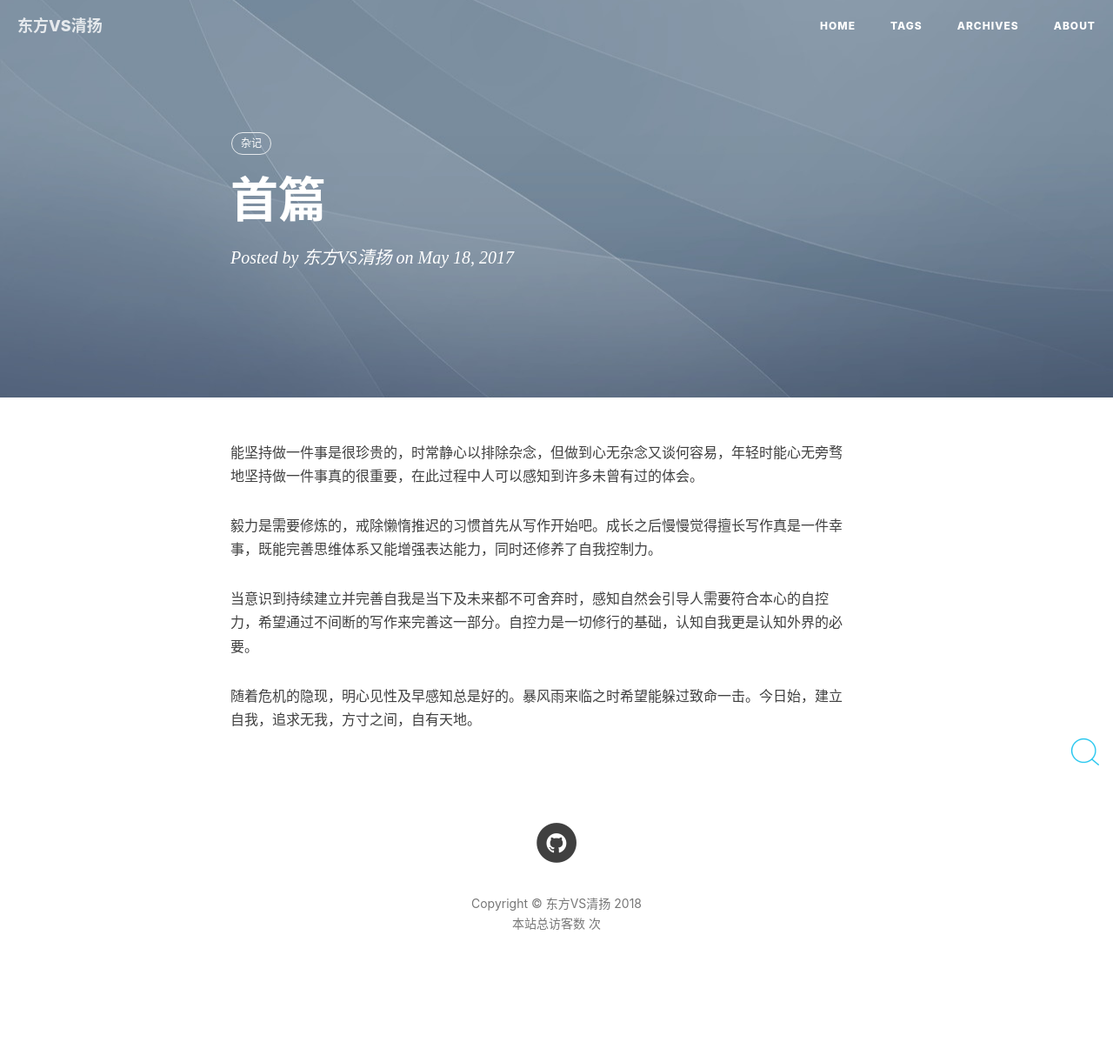
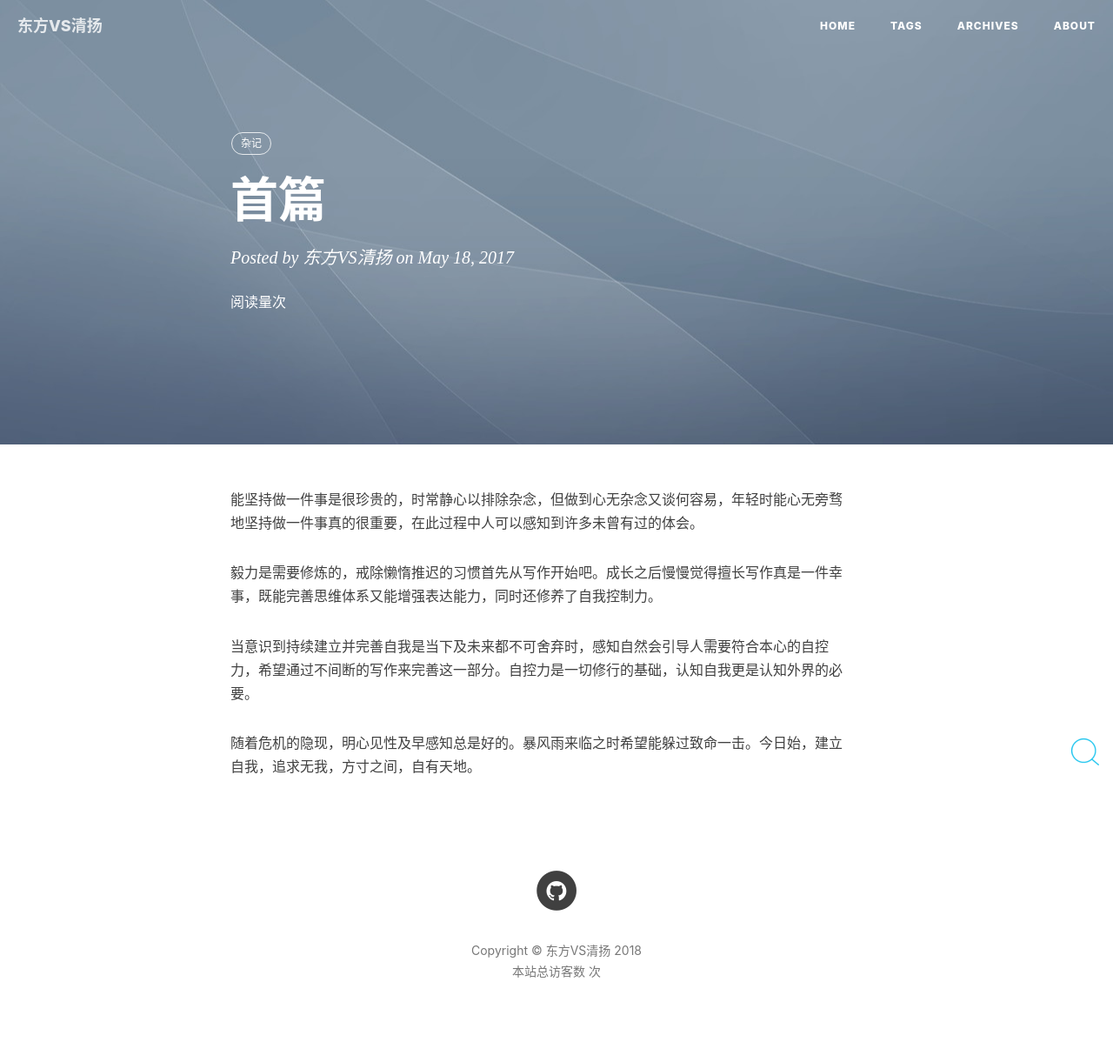
Before and after one commit to DFVSQY/DFVSQY.github.io, a Jekyll site: the page built from _posts/2017-5-18-shoupian.md, in a window 1280 px wide. Shown: the whole page at 87% size. Built offline with Jekyll 4.4.1, drawn with Linux system fonts in a browser that asks for light colours; nearby versions of some CDN libraries; comment, search, counter and statistics services are not loaded; before the commit the page ends 1166 px from its top, so only the background shows below that.

Commit message:
尝试添加每篇文章的阅读数

```diff
--- a/_layouts/post.html
+++ b/_layouts/post.html
@@ -41,6 +41,15 @@ layout: default
                     <h2 class="subheading">{{ page.subtitle }}</h2>
                     {% comment %} endif {% endcomment %}
                     <span class="meta">Posted by {% if page.author %}{{ page.author }}{% else %}{{ site.title }}{% endif %} on {{ page.date | date: "%B %-d, %Y" }}</span>
+
+                    {% comment %} 不蒜子 {% endcomment %}
+                    <br>
+                    <script async src="//dn-lbstatics.qbox.me/busuanzi/2.3/busuanzi.pure.mini.js"></script>
+                    <span id="busuanzi_container_page_pv">
+                        阅读量<span id="busuanzi_value_page_pv"></span>次
+                    </span>
+                    {% comment %} endif {% endcomment %}
+
                 </div>
             </div>
         </div>
```
